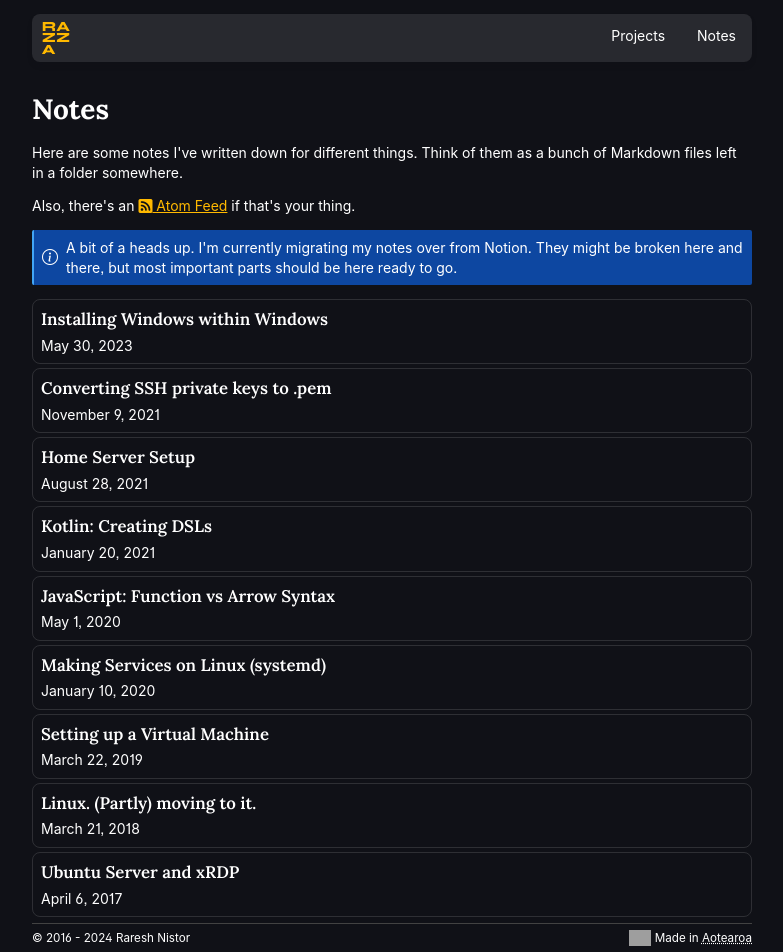
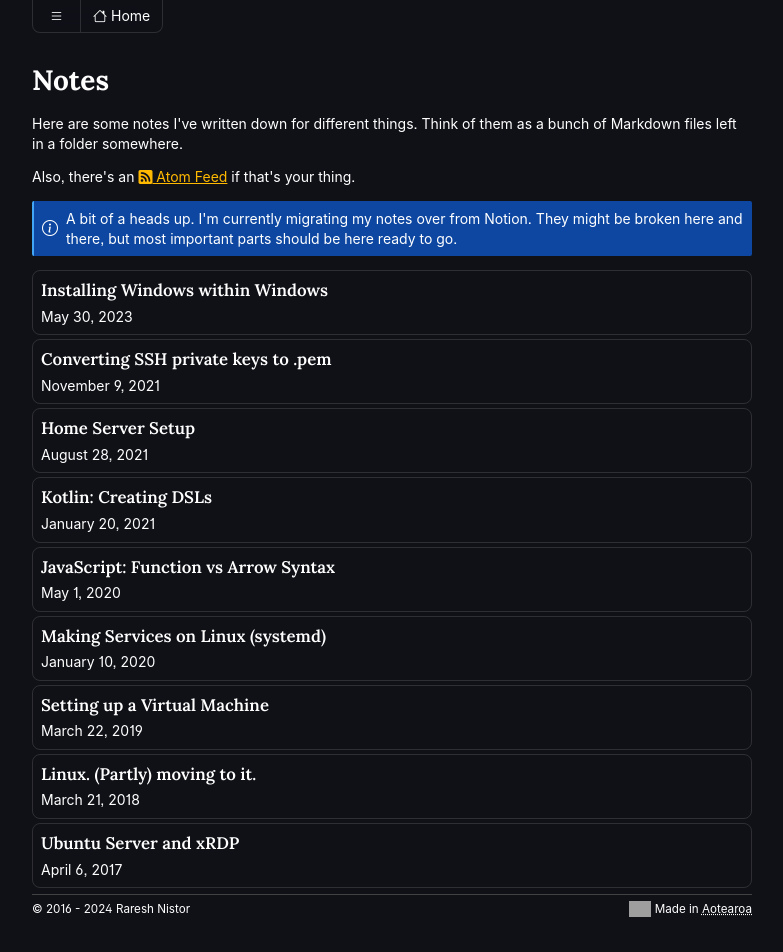
Before and after one commit to itisrazza/razza.io, a Jekyll site: the page built from notes.html, in a window 1280 px wide. Shown: the whole page, without its empty margins (248-1031 px from the left). Built offline with Jekyll 4.4.1, drawn with Linux system fonts in a browser that asks for light colours; some web fonts are replaced; after the commit the page ends 923 px from its top, so only the background shows below that; grey boxes are pictures that could not be loaded.

Commit message:
add a new menu system

```diff
--- a/_includes/navbar.html
+++ b/_includes/navbar.html
@@ -1,16 +1,29 @@
-<div class="wrapper">
-    <nav>
-        <ul class="nav-main">
-            <li><a href="/" class="brand">RA<br>ZZ<br>A</a></li>
-            <label for="navbar-expand-button" class="nav-expand-label"><i class="bi bi-chevron-down"></i></label>
-        </ul>
-        <div class="nav-expandable">
-            <input type="checkbox" id="navbar-expand-button" class="nav-expand-button">
-            <ul class="nav-expandee">
-                <!-- <li><a href="/about">About</a></li> -->
-                <li><a href="/projects">Projects</a></li>
-                <li><a href="/notes">Notes</a></li>
-            </ul>
-        </div>
-    </nav>
+<nav>
+  <div class="nav-close">
+    <button
+      data-nav-action="close"
+      onclick="document.querySelector('body > nav').classList.remove('is-open')"
+    >
+      <i class="bi bi-x-lg"></i>
+    </button>
+  </div>
+
+  <ul>
+    <li><a href="/">Home</a></li>
+    <li><a href="/projects">Projects</a></li>
+    <li><a href="/notes">Notes</a></li>
+    <li><a href="/links">Links</a></li>
+  </ul>
+</nav>
+
+<div class="wrapper nav-controller-wrapper">
+  <div class="nav-controller">
+    <button
+      data-nav-action="open"
+      onclick="document.querySelector('body > nav').classList.add('is-open')"
+    >
+      <i class="bi bi-list"></i>
+    </button>
+    <a href="/"><i class="bi bi-house"></i> Home</a>
+  </div>
 </div>
--- a/_sass/razza/_base.scss
+++ b/_sass/razza/_base.scss
@@ -17,7 +17,9 @@
   border-bottom: 1px solid rgba(255, 255, 255, 0.2);
 }
 
-code, kbd, pre {
+code,
+kbd,
+pre {
   font-family: $mono-font-family;
 }
 
@@ -46,7 +48,12 @@
   color: $color-kinda-yellow;
 }
 
-h1, h2, h3, h4, h5, h6 {
+h1,
+h2,
+h3,
+h4,
+h5,
+h6 {
   font-family: $head-font-family;
   font-weight: 700;
   margin-top: 1em;
@@ -72,7 +79,8 @@
     border-collapse: collapse;
   }
 
-    th, td {
+  th,
+  td {
     padding: 8px;
   }
 
@@ -94,7 +102,7 @@
   background-color: rgba(255, 255, 255, 0.8);
   color: black;
   padding: 2px 6px;
-    outline: 1px solid rgba(0, 0, 0, .5);
+  outline: 1px solid rgba(0, 0, 0, 0.5);
   border-radius: 4px;
 }
 
@@ -144,7 +152,7 @@
   color: #fafafa;
   border-radius: 8px;
   box-shadow: $box-shadow;
-    border-left: 4px solid #03A9F4;
+  border-left: 4px solid #03a9f4;
 
   // &.note-yellow {
   //     background-color: #E65100;
--- a/_sass/razza/_navbar.scss
+++ b/_sass/razza/_navbar.scss
@@ -1,123 +1,159 @@
-body > nav, body > .wrapper > nav {
-    background: $card-background;
-    color: $color-white;
-    border-radius: 8px;
-    box-shadow: $box-shadow-blue;
-    overflow: hidden;
-    margin-top: 1em;
-    margin-bottom: 1em;
-
-    .nav-main {
-        display: flex;
-        justify-content: space-between;
-        align-items: stretch;
-
-        .nav-expand-label {
-            padding: 12px;
-            width: 48px;
-            height: 48px;
-            border-radius: 8px;
-            box-sizing: border-box;
-            display: flex;
-            justify-content: center;
-            align-items: center;
-            cursor: pointer;
-
-            &:hover {
-                background: #fafafa;
-                color: #212121;
-            }
-        }
-    }
-
-    .nav-expandable {
-        .nav-expandee {
-            display: none;
-        }
-
-        .nav-expand-button {
-            display: none;
-
-            &:checked + .nav-expandee {
+body > nav,
+body > .wrapper > nav {
   display: flex;
   flex-direction: column;
   align-items: stretch;
 
-                li {
-                    display: flex;
-                    flex-direction: column;
-                    align-items: stretch;
-                }
-            }
-        }
+  position: fixed;
+  left: 4px;
+  right: 4px;
+  bottom: 4px;
+  top: 4px;
+
+  background: fade-out($color-dark-blue, 0.05);
+  color: $color-white;
+
+  border: 1px solid rgba(255, 255, 255, 0.125);
+  border-radius: 8px;
+
+  box-shadow: $box-shadow-blue;
+  overflow: hidden;
+  backdrop-filter: blur(14px) brightness(110%);
+  transform-origin: top left;
+  transform: scale(0.95);
+  opacity: 0;
+  pointer-events: none;
+  transition: opacity 0.2s, transform 0.2s;
+  z-index: 1000;
+  gap: 8px;
+  box-shadow: $box-shadow;
+
+  &.is-open {
+    pointer-events: unset;
+    opacity: 1;
+    transform: scale(1);
   }
 
-    ul {
-        display: flex;
-        padding: unset;
-        margin: unset;
-
-        li {
-            display: flex;
-            padding: unset;
-            margin: unset;
-            justify-content: center;
-            align-items: stretch;
-
-            a {
-                display: block;
-                color: unset;
-                text-decoration: none;
-                padding: 12px 16px;
-                // border: 2px solid #424242;
-                border-radius: 8px;
-                transition: background-color .1s, color .1s;
-
-                &:hover, &:focus {
-                    background: #fafafa;
-                    color: #212121;
-                    outline: none;
+  [data-nav-action="close"] {
+    margin-inline: 8px;
   }
 
-                &.brand {
+  > header {
+    padding-inline: 8px;
+  }
+
+  > ul {
+    list-style: none;
+    padding: 0;
+    margin: 0;
+
+    > li {
+      a {
         display: flex;
-                    justify-content: center;
+        justify-content: flex-start;
         align-items: center;
-                    gap: 8px;
-                    width: 48px;
-                    height: 48px;
-                    font-family: $logo-font-family;
-                    font-weight: 750;
-                    color: $color-kinda-yellow;
-                    line-height: 0.8em;
-                    font-size: 14px;
-                    padding: 0;
+        color: unset;
+        padding-inline: 12px;
+        padding-block: 8px;
+        text-decoration: none;
+        transition: box-shadow 0.1s, color 0.1s, background-color 0.1s;
+        border-radius: 8px;
 
-                    &:hover, &:focus {
-                        background-color: $color-kinda-yellow;
-                        color: $color-dark-blue;
-                    }
+        &:hover {
+          background: $color-white;
+          color: $color-black;
         }
       }
     }
   }
 
   @media screen and (min-width: $md-break) {
-        display: flex;
-        justify-content: space-between;
-        align-items: stretch;
+    width: 320px;
+    bottom: unset;
+    right: unset;
+    left: calc(50vw - (0.8 * $md-break) / 2 - 17px);
+    top: 0;
+  }
 
-        .nav-main {
-            .nav-expand-label {
-                display: none;
+  @media screen and (min-width: $lg-break) {
+    left: calc(50vw - 720px / 2 - 17px);
+    top: 0;
   }
 }
 
-        .nav-expandable {
-            .nav-expandee {
+[data-nav-action="close"] {
+  appearance: none;
+  background-color: $card-background;
+  color: $color-white;
+  border: none;
   display: flex;
-                flex-direction: row !important; // i hate doing this but it must be done
+  align-items: center;
+  justify-content: center;
+  font-size: 14px;
+  width: 48px;
+  height: 32px;
+  cursor: pointer;
+  border-radius: 0 0 8px 8px;
+  border: 1px solid rgba(255, 255, 255, 0.125);
+  border-top: none;
+  transition: box-shadow 0.1s, color 0.1s, background-color 0.1s;
+
+  &:hover {
+    background-color: $color-white;
+    color: black;
   }
 }
+
+.nav-controller-wrapper {
+  position: sticky;
+  top: 0;
+  z-index: 999;
+}
+
+.nav-controller {
+  display: inline-flex;
+  justify-content: flex-start;
+  align-items: stretch;
+  overflow: hidden;
+
+  background-color: fade-out($color-dark-blue, 0.2);
+  backdrop-filter: blur(14px) brightness(110%);
+  color: $color-white;
+
+  border: 1px solid rgba(255, 255, 255, 0.125);
+  border-top: none;
+  border-radius: 0 0 8px 8px;
+
+  > * {
+    transition: box-shadow 0.1s, color 0.1s, background-color 0.1s;
+
+    &:hover {
+      background: #fafafa;
+      color: #212121;
+      box-shadow: 0 6px 8px rgba(0, 0, 0, 0.25);
+      outline: none;
     }
   }
+
+  > button {
+    appearance: none;
+    border: unset;
+    background: unset;
+    color: unset;
+    font-size: 14px;
+    width: 48px;
+    height: 32px;
+    border-right: 1px solid rgba(255, 255, 255, 0.125);
+    cursor: pointer;
+  }
+
+  > a {
+    color: unset;
+    text-decoration: none;
+    display: flex;
+    gap: 4px;
+    justify-content: center;
+    align-items: center;
+    padding-inline: 12px;
+  }
+}
--- a/_sass/razza/_post.scss
+++ b/_sass/razza/_post.scss
@@ -1,15 +1,16 @@
 .layout-post {
-    > nav, > .wrapper > nav {
+  .nav-controller {
+    background-color: fade-out($color-dark-blue, 0.2);
+    backdrop-filter: blur(14px) brightness(110%);
     position: relative;
-        z-index: 100;
-        background-color: fade-out($color-dark-blue, 0.2);
-        backdrop-filter: saturate(180%) blur(20px);
-        box-shadow: $box-shadow-blue;
+    z-index: 1;
   }
 
   > header.background-image-header {
     position: fixed;
-        top: 0; left: 0; right: 0;
+    top: 0;
+    left: 0;
+    right: 0;
     height: 300px;
     mask-image: linear-gradient(to bottom, #000000, transparent);
     background-position: center;
```
Lines whose indentation alone changed are shown as unchanged.
